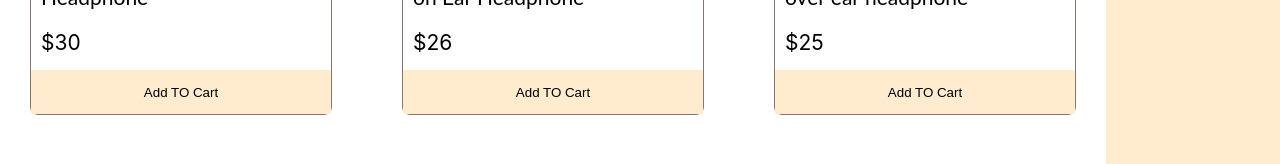
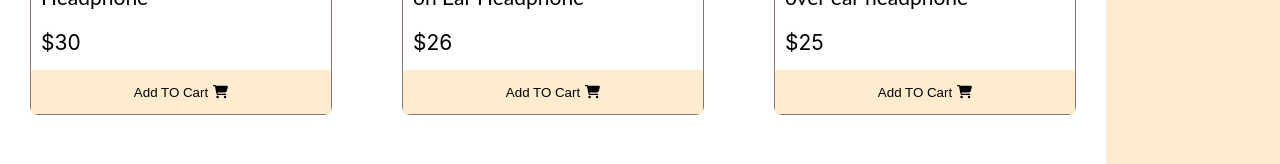
Before and after one commit to momin109/lucky-one-eight-assignment, a React (Create React App) app: page / in a window 1280 px wide. Shown: the part 454-618 px from the top of the page. Built offline with nearby package versions, Linux system fonts and the light colour scheme.

Commit message:
font awesome add

```diff
--- a/package.json
+++ b/package.json
@@ -3,6 +3,9 @@
   "version": "0.1.0",
   "private": true,
   "dependencies": {
+    "@fortawesome/fontawesome-svg-core": "^6.1.1",
+    "@fortawesome/free-solid-svg-icons": "^6.1.1",
+    "@fortawesome/react-fontawesome": "^0.1.18",
     "@testing-library/jest-dom": "^5.16.3",
     "@testing-library/react": "^12.1.4",
     "@testing-library/user-event": "^13.5.0",
--- a/src/component/Product/Product.css
+++ b/src/component/Product/Product.css
@@ -33,6 +33,13 @@
     border-radius: 2px;
     position: absolute;
     bottom: 0;
+    display: flex;
+    align-items: center;
+    justify-content: center;
+}
+
+.btn-text {
+    padding-right: 5px;
 }
 
 .btn-cart:hover {
--- a/src/component/Product/Product.js
+++ b/src/component/Product/Product.js
@@ -1,4 +1,6 @@
 import React from 'react';
+import { FontAwesomeIcon } from '@fortawesome/react-fontawesome';
+import { faShoppingCart } from '@fortawesome/free-solid-svg-icons';
 import './Product.css';
 const Product = (props) => {
     const { product, handleAddToCart } = props;
@@ -14,7 +16,8 @@
                 <p className='price'>${price}</p>
             </div>
             <button onClick={() => handleAddToCart(product)} className='btn-cart'>
-                <p>Add TO Cart</p>
+                <p className='btn-text'>Add TO Cart</p>
+                <FontAwesomeIcon icon={faShoppingCart}></FontAwesomeIcon>
             </button>
         </div>
     );
```
Also changed, not shown: 1 other file (tests, documents, lock files or other folders).
